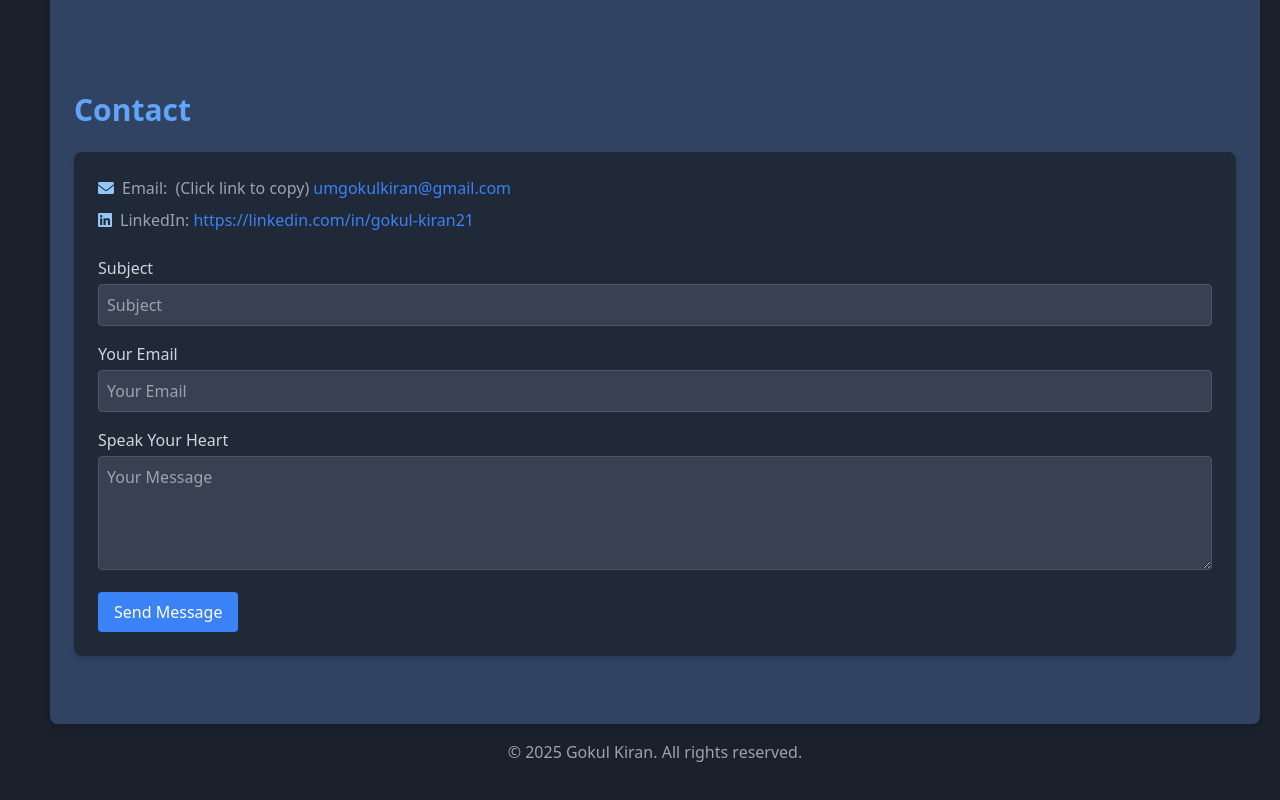
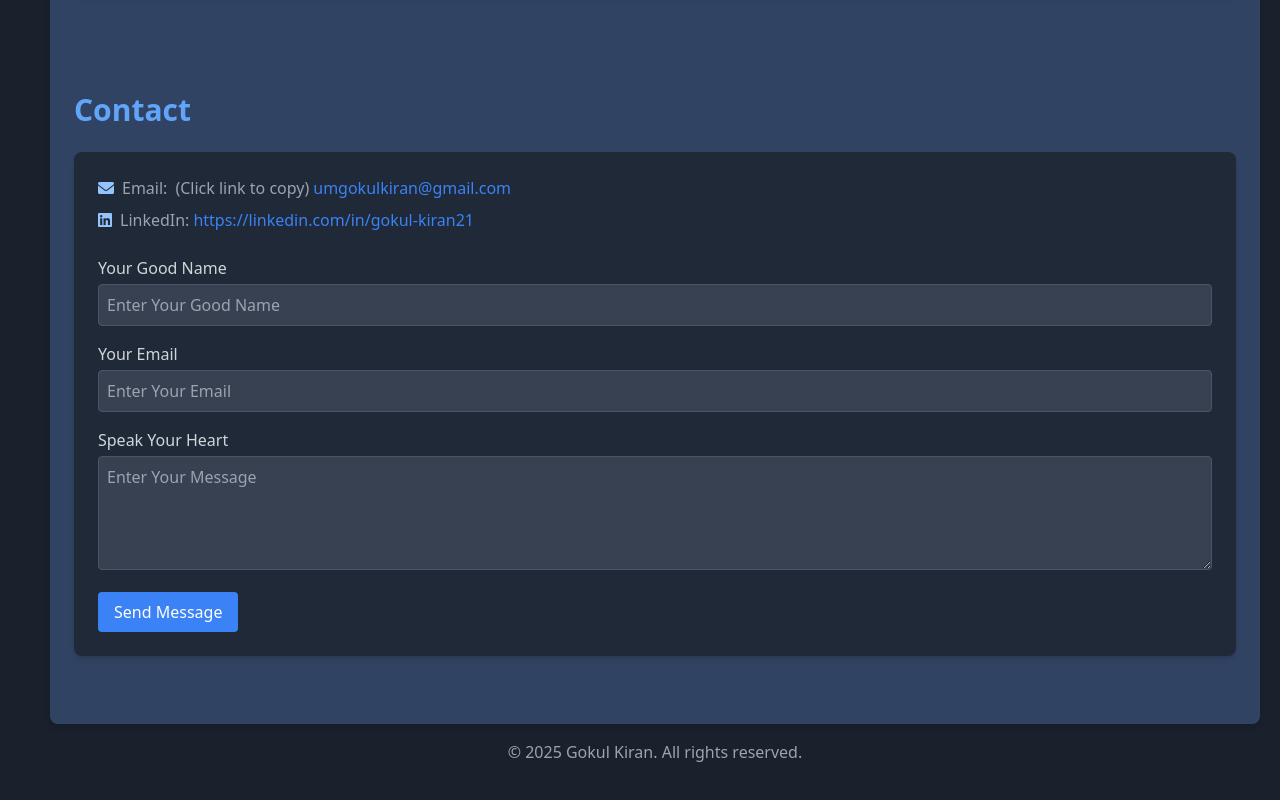
Before and after one commit to Gokulkiran418/my-portfolio, a React (Vite) app: page / in a window 1280 px wide. Shown: the part 3799-4599 px from the top of the page. Built offline with nearby package versions, Linux system fonts and the light colour scheme; no server answers.

Commit message:
Update Portfolio

```diff
--- a/src/components/Contact.jsx
+++ b/src/components/Contact.jsx
@@ -68,16 +68,16 @@ export function Contact() {
         </p>
         <form onSubmit={handleSubmit} className="mt-6 space-y-4 animate-slide-up">
           <div>
-            <label htmlFor="name" className="block text-gray-700 dark:text-gray-300">Subject</label>
-            <input type="text" id="name" name="name" value={formData.name} onChange={handleChange} required className="w-full p-2 mt-1 border rounded dark:bg-gray-700 dark:text-gray-200 dark:border-gray-600 focus:outline-none focus:ring-2 focus:ring-blue-500 transition duration-200" placeholder="Subject" />
+            <label htmlFor="name" className="block text-gray-700 dark:text-gray-300">Your Good Name</label>
+            <input type="text" id="name" name="name" value={formData.name} onChange={handleChange} required className="w-full p-2 mt-1 border rounded dark:bg-gray-700 dark:text-gray-200 dark:border-gray-600 focus:outline-none focus:ring-2 focus:ring-blue-500 transition duration-200" placeholder="Enter Your Good Name" />
           </div>
           <div>
             <label htmlFor="email" className="block text-gray-700 dark:text-gray-300">Your Email</label>
-            <input type="email" id="email" name="email" value={formData.email} onChange={handleChange} required className="w-full p-2 mt-1 border rounded dark:bg-gray-700 dark:text-gray-200 dark:border-gray-600 focus:outline-none focus:ring-2 focus:ring-blue-500 transition duration-200" placeholder="Your Email" />
+            <input type="email" id="email" name="email" value={formData.email} onChange={handleChange} required className="w-full p-2 mt-1 border rounded dark:bg-gray-700 dark:text-gray-200 dark:border-gray-600 focus:outline-none focus:ring-2 focus:ring-blue-500 transition duration-200" placeholder="Enter Your Email" />
           </div>
           <div>
             <label htmlFor="message" className="block text-gray-700 dark:text-gray-300">Speak Your Heart</label>
-            <textarea id="message" name="message" value={formData.message} onChange={handleChange} required rows="4" className="w-full p-2 mt-1 border rounded dark:bg-gray-700 dark:text-gray-200 dark:border-gray-600 focus:outline-none focus:ring-2 focus:ring-blue-500 transition duration-200" placeholder="Your Message"></textarea>
+            <textarea id="message" name="message" value={formData.message} onChange={handleChange} required rows="4" className="w-full p-2 mt-1 border rounded dark:bg-gray-700 dark:text-gray-200 dark:border-gray-600 focus:outline-none focus:ring-2 focus:ring-blue-500 transition duration-200" placeholder="Enter Your Message"></textarea>
           </div>
           <button
                 type="submit"
```
